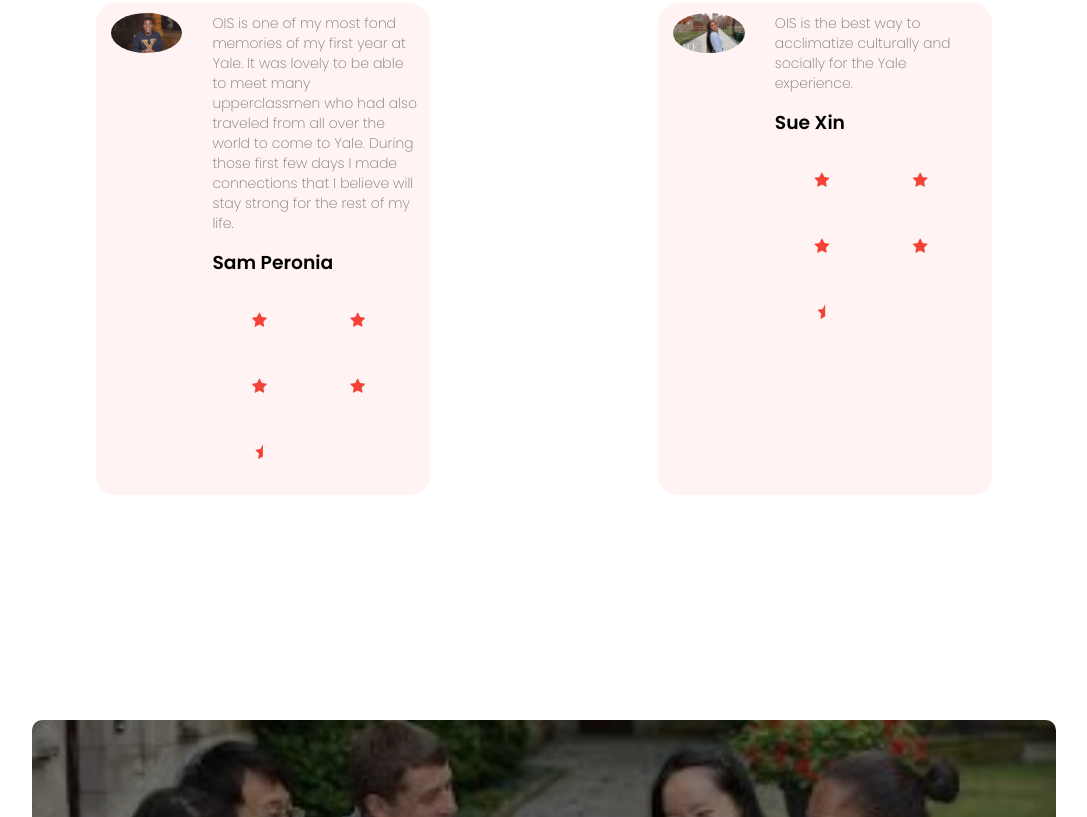
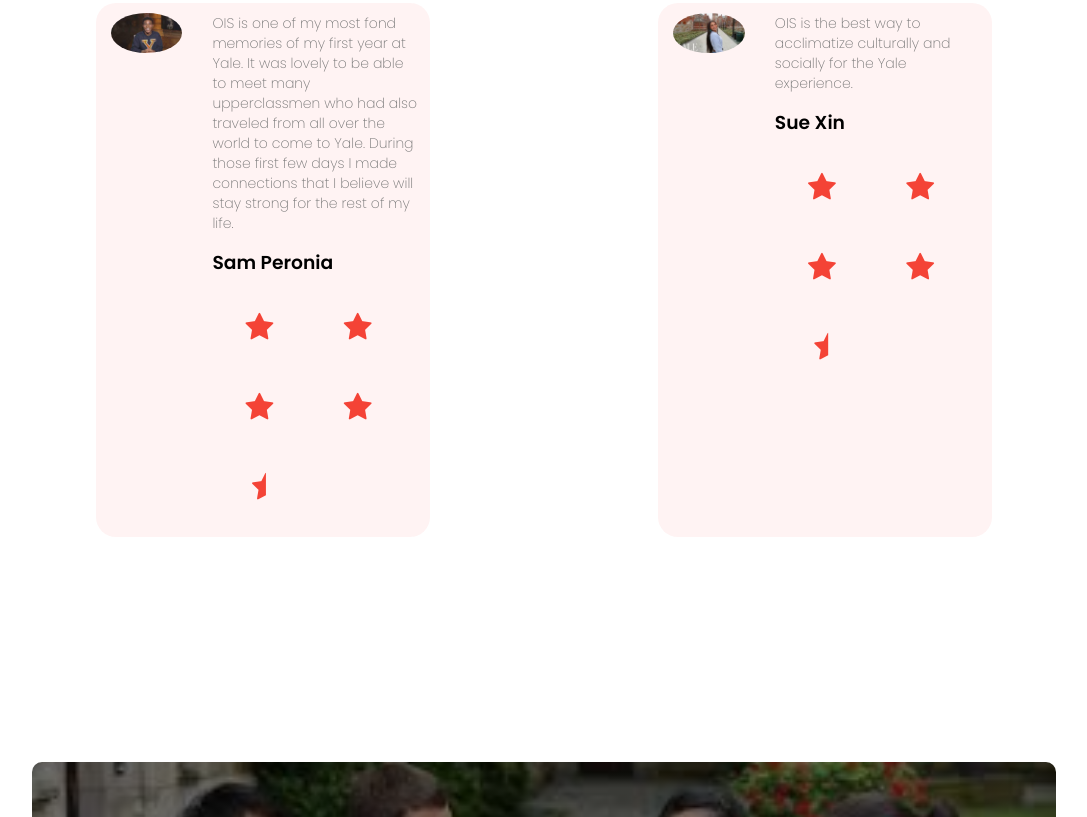
Before and after one commit to ebrahimbeiati/Yale-University-website, a plain HTML site: page index.html in a window 1280 px wide. Shown: the part 3098-3915 px from the top of the page, without its empty margins (96-1183 px from the left). Drawn offline with Linux system fonts and the light colour scheme; files whose address does not match are found by name.

Commit message:
Update index.html

```diff
--- a/index.html
+++ b/index.html
@@ -9,7 +9,7 @@
 <link href="https://fonts.googleapis.com/css2?family=Bree+Serif&family=Orbitron:wght@400;700&family=Poppins:wght@100;200;400;600&display=swap" rel="stylesheet">
 <link rel="stylesheet" href="https://cdn.jsdelivr.net/npm/@fortawesome/fontawesome-free@6.1.2/css/fontawesome.min.css">
 <link rel="stylesheet" href="https://cdnjs.cloudflare.com/ajax/libs/font-awesome/4.7.0/css/font-awesome.min.css">
-       <link rel='stylesheet' href='style.css' type='text'/>
+<link rel="stylesheet" type="text/css" href="style.css">
     </head>
     <body>
         <section class="header">
```
